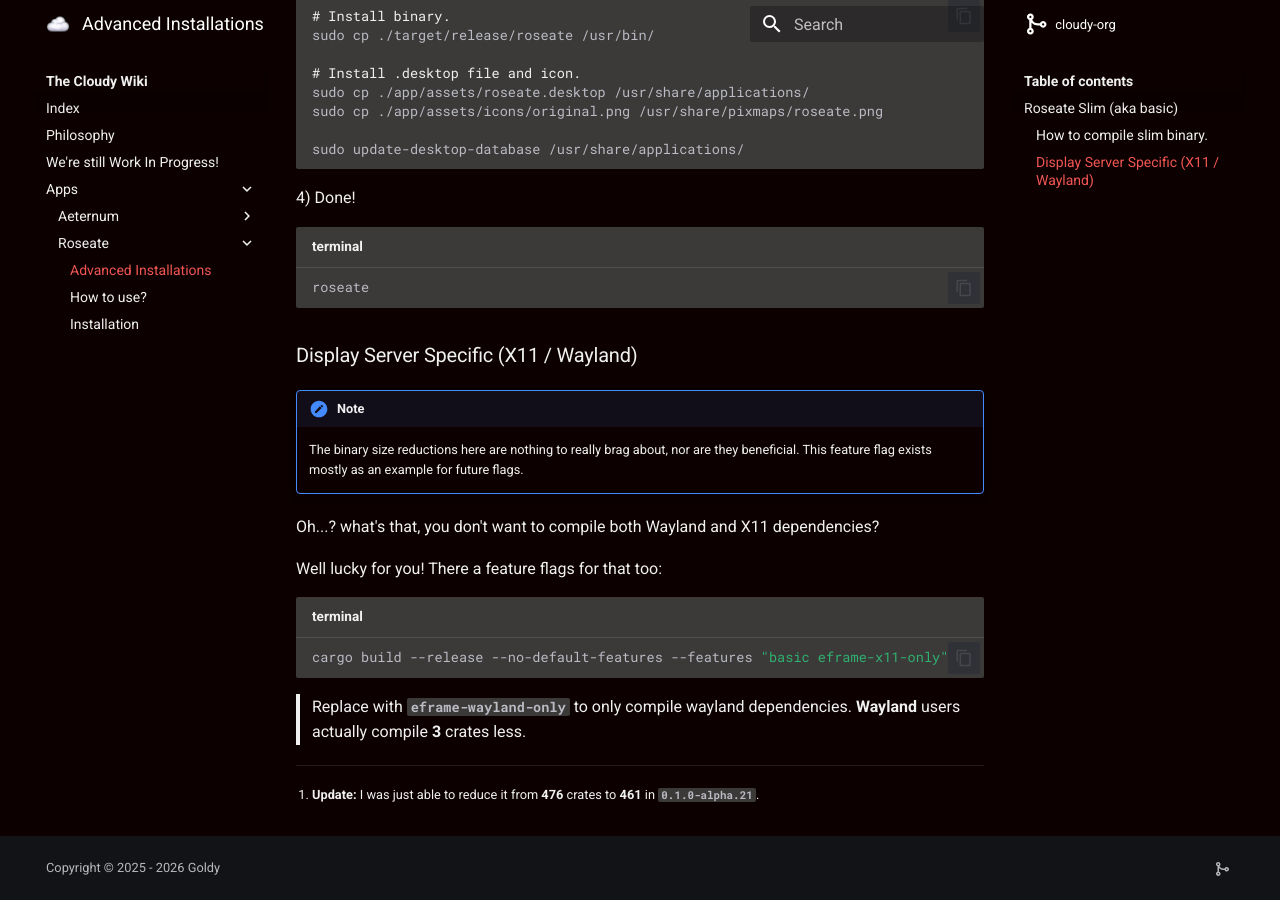
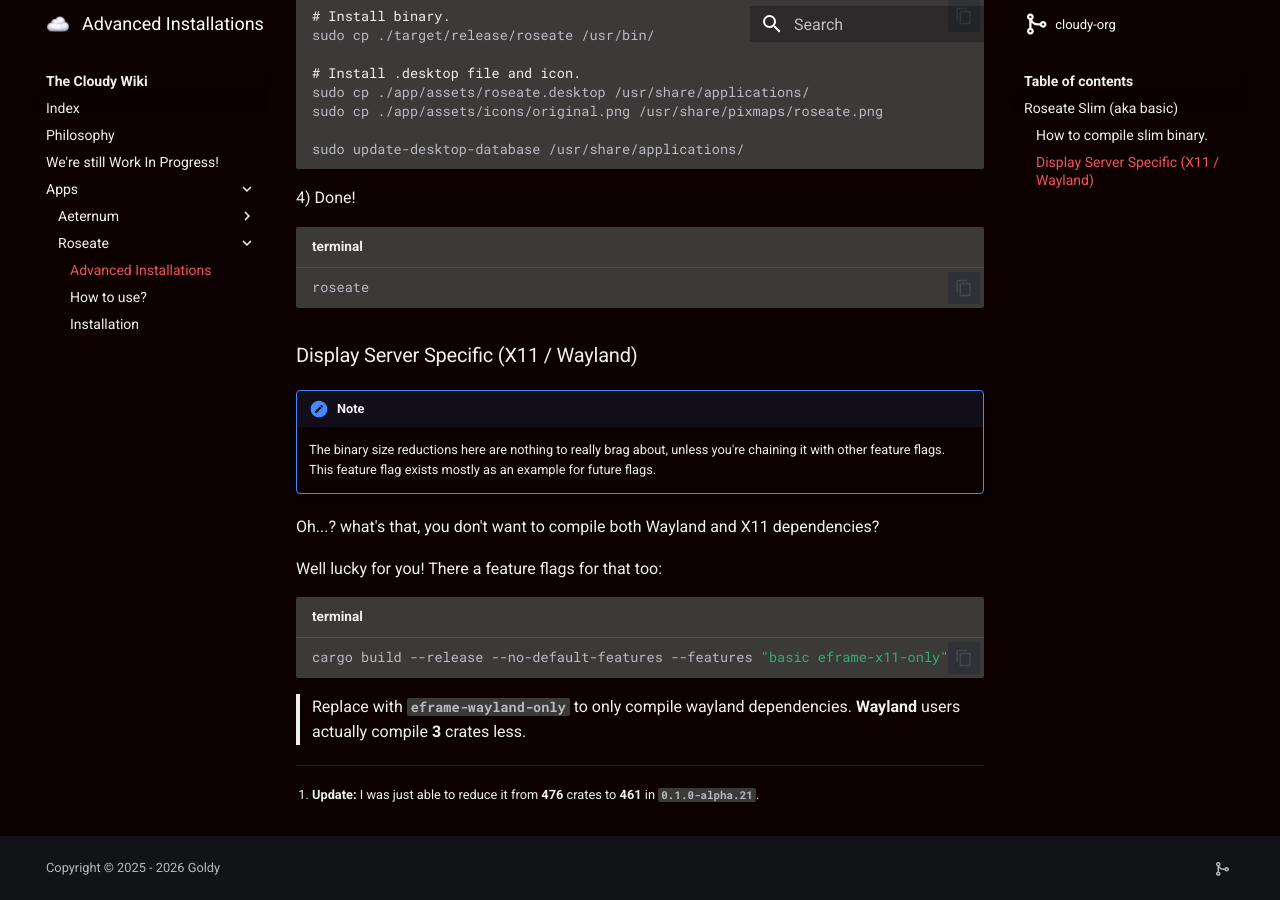
Before and after one commit to cloudy-org/wiki, an MkDocs documentation site: the page built from docs/apps/roseate/advanced_installs.md, in a window 1280 px wide and 900 px high, scrolled down 1680 px. Built offline with MkDocs 1.6.1 and Material for MkDocs 9.7.7, drawn with Linux system fonts in a browser that asks for light colours.

Commit message:
docs(roseate): recommend chaining

```diff
--- a/docs/apps/roseate/advanced_installs.md
+++ b/docs/apps/roseate/advanced_installs.md
@@ -62,8 +62,8 @@ roseate
 ### Display Server Specific (X11 / Wayland)
 
 !!! note
-    The binary size reductions here are nothing to really brag about, nor are they beneficial.
-    This feature flag exists mostly as an example for future flags.
+    The binary size reductions here are nothing to really brag about, unless you're chaining
+    it with other feature flags. This feature flag exists mostly as an example for future flags.
 
 Oh...? what's that, you don't want to compile both Wayland and X11 dependencies?
 
```
